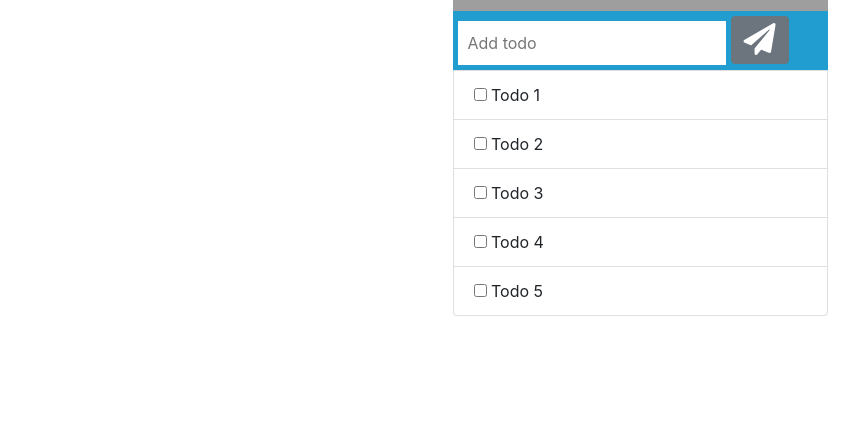
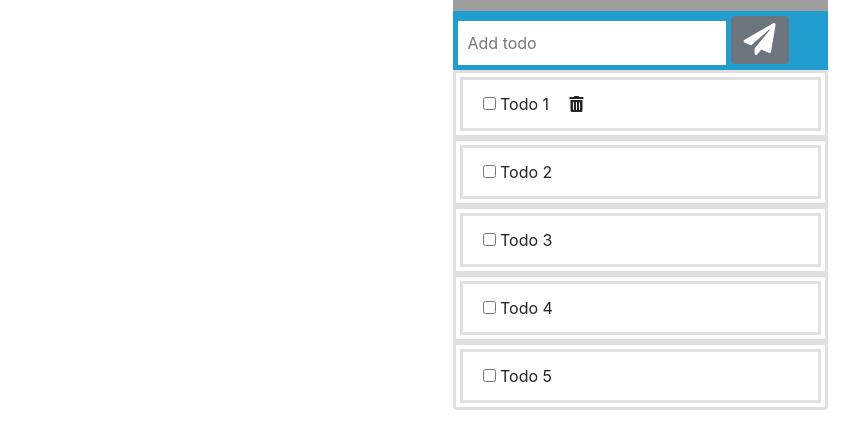
Before and after one commit to wperez185/TODO-React, a React (Create React App) app: page / in a window 1280 px wide. Shown: the part 362-797 px from the top of the page, without its empty margins (0-860 px from the left). Built offline with nearby package versions, Linux system fonts and the light colour scheme; grey boxes are pictures that could not be loaded.

Commit message:
added new style to todos

```diff
--- a/src/components/Todo.js
+++ b/src/components/Todo.js
@@ -6,18 +6,10 @@ class Todo extends React.Component {
         const bgColor = {
             backgroundColor: '#219dcf'
         }
-        // const btnStyles = {
-        //     backgroundColor: '#4CAF50',
-        //     border: 'none',
-        //     color: '#fff',
-        //     padding: '15px 32px',
-        //     textAlign: 'center',
-        //     textDecoration: 'none',
-        //     display: 'inline-block',
-        //     fontSize: '16px',
-        //     // margin: '4px 2px',
-        //     cursor: 'pointer'
-        // }
+        const todoStyles = {
+            border: '10px double rgba(0,0,0,.125)',
+            fontSize: '16px',
+        }
         const centerStyle = {
              width: '30%',
              margin: '0 auto'
@@ -44,11 +36,11 @@ class Todo extends React.Component {
                         </span>
                     </div>
                 {/* <li style={bgColor} className="list-group-item"></li> */}
-                    <li className="list-group-item"><input type="checkbox"/> Todo 1</li>
-                    <li className="list-group-item"><input type="checkbox"/> Todo 2</li>
-                    <li className="list-group-item"><input type="checkbox"/> Todo 3</li>
-                    <li className="list-group-item"><input type="checkbox"/> Todo 4</li>
-                    <li className="list-group-item"><input type="checkbox"/> Todo 5</li>
+                    <li style={todoStyles} className="list-group-item"><input type="checkbox"/> Todo 1 <span className="ml-3"></span><i className="fas fa-trash-alt"></i></li>
+                    <li style={todoStyles} className="list-group-item"><input type="checkbox"/> Todo 2</li>
+                    <li style={todoStyles} className="list-group-item"><input type="checkbox"/> Todo 3</li>
+                    <li style={todoStyles} className="list-group-item"><input type="checkbox"/> Todo 4</li>
+                    <li style={todoStyles} className="list-group-item"><input type="checkbox"/> Todo 5</li>
                  </ul>
             </React.Fragment>
 
```
